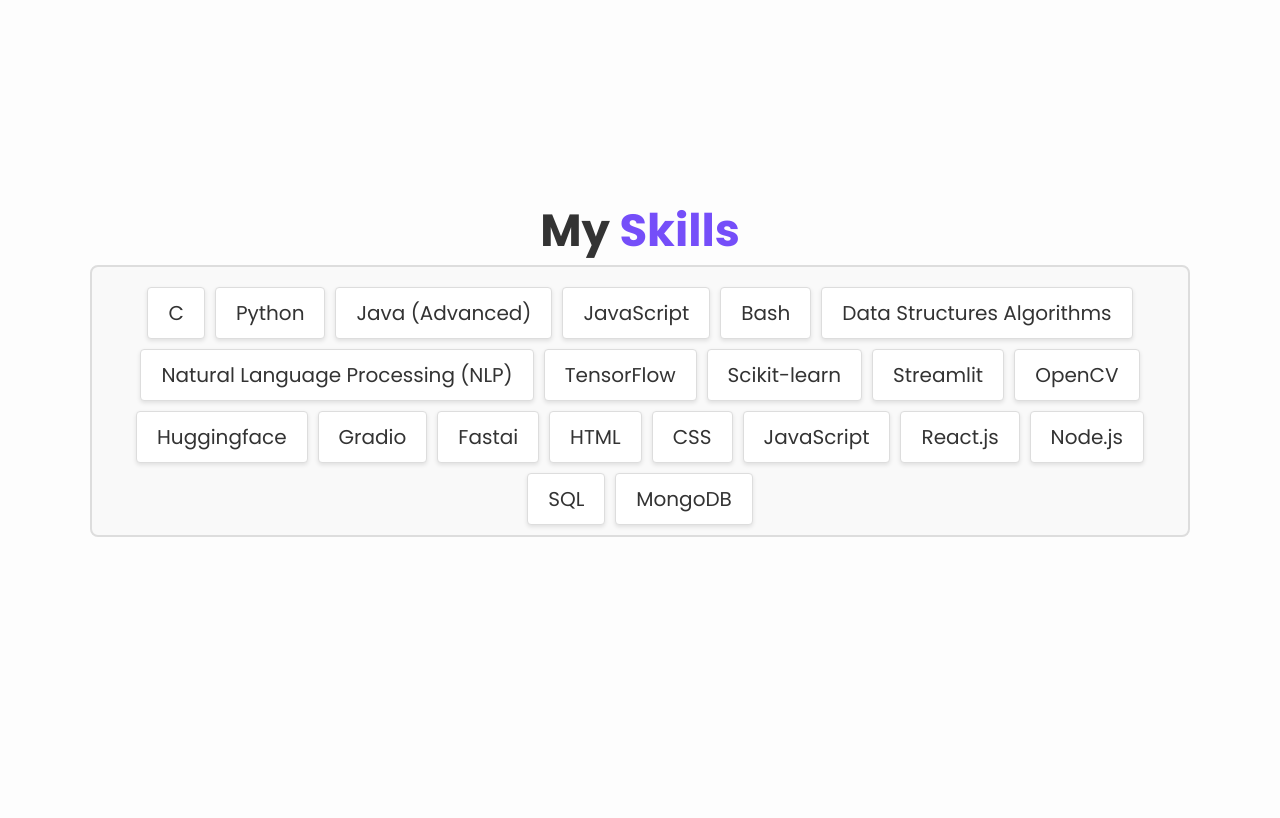
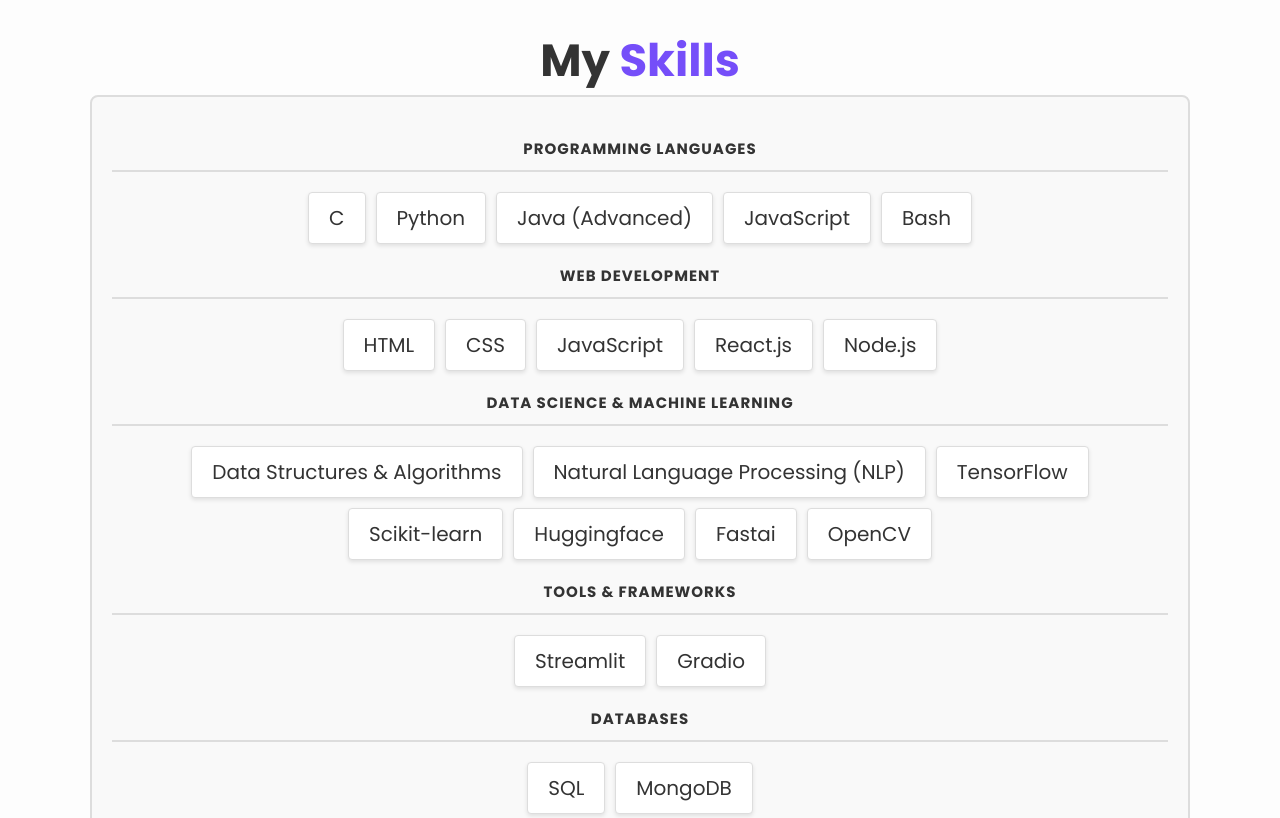
Before and after one commit to suhass434/SuhasDevfolio, a plain HTML site: page index.html in a window 1280 px wide. Shown: the part 2340-3158 px from the top of the page. Drawn offline with nearby package versions, Linux system fonts and the light colour scheme.

Commit message:
updated skills section

```diff
--- a/css/style.css
+++ b/css/style.css
@@ -1038,3 +1038,21 @@ img {
     display: flex;
     color: var(--skills-text-color);
 }
+
+
+.subheading {
+    display: flex;
+    flex-direction: column;
+    justify-content: center;
+    align-items: center;
+    font-size: 1.5rem;
+    font-weight: bold;
+    color: var(--skills-text-color); /* Use variable for text color */
+    margin: 20px 0;
+    text-transform: uppercase;
+    letter-spacing: 1px;
+    border-bottom: 2px solid var(--skills-border-color); /* Use variable for border color */
+    padding-bottom: 10px;
+    width: 100%;
+    text-align: center;
+}
--- a/index.html
+++ b/index.html
@@ -149,26 +149,43 @@
 
         <div class="skills-container">
             <div class="skills-box">
+                <h3 class="subheading">Programming Languages</h3>
                 <div class="skills-list">
                     <div class="skill-item">C</div>
                     <div class="skill-item">Python</div>
                     <div class="skill-item">Java (Advanced)</div>
                     <div class="skill-item">JavaScript</div>
                     <div class="skill-item">Bash</div>
-                <div class="skill-item">Data Structures Algorithms</div>
-                <div class="skill-item">Natural Language Processing (NLP)</div>
-                <div class="skill-item">TensorFlow</div>
-                <div class="skill-item">Scikit-learn</div>
-                <div class="skill-item">Streamlit</div>
-                <div class="skill-item">OpenCV</div>
-                <div class="skill-item">Huggingface</div>
-                <div class="skill-item">Gradio</div>
-                <div class="skill-item">Fastai</div>
+                </div>
+
+                <h3 class="subheading">Web Development</h3>
+                <div class="skills-list">
                     <div class="skill-item">HTML</div>
                     <div class="skill-item">CSS</div>
                     <div class="skill-item">JavaScript</div>
                     <div class="skill-item">React.js</div>
                     <div class="skill-item">Node.js</div>
+                </div>
+
+                <h3 class="subheading">Data Science & Machine Learning</h3>
+                <div class="skills-list">
+                    <div class="skill-item">Data Structures & Algorithms</div>
+                    <div class="skill-item">Natural Language Processing (NLP)</div>
+                    <div class="skill-item">TensorFlow</div>
+                    <div class="skill-item">Scikit-learn</div>
+                    <div class="skill-item">Huggingface</div>
+                    <div class="skill-item">Fastai</div>
+                    <div class="skill-item">OpenCV</div>
+                </div>
+
+                <h3 class="subheading">Tools & Frameworks</h3>
+                <div class="skills-list">
+                    <div class="skill-item">Streamlit</div>
+                    <div class="skill-item">Gradio</div>
+                </div>
+
+                <h3 class="subheading">Databases</h3>
+                <div class="skills-list">
                     <div class="skill-item">SQL</div>
                     <div class="skill-item">MongoDB</div>
                 </div>
```
Lines whose indentation alone changed are shown as unchanged.
